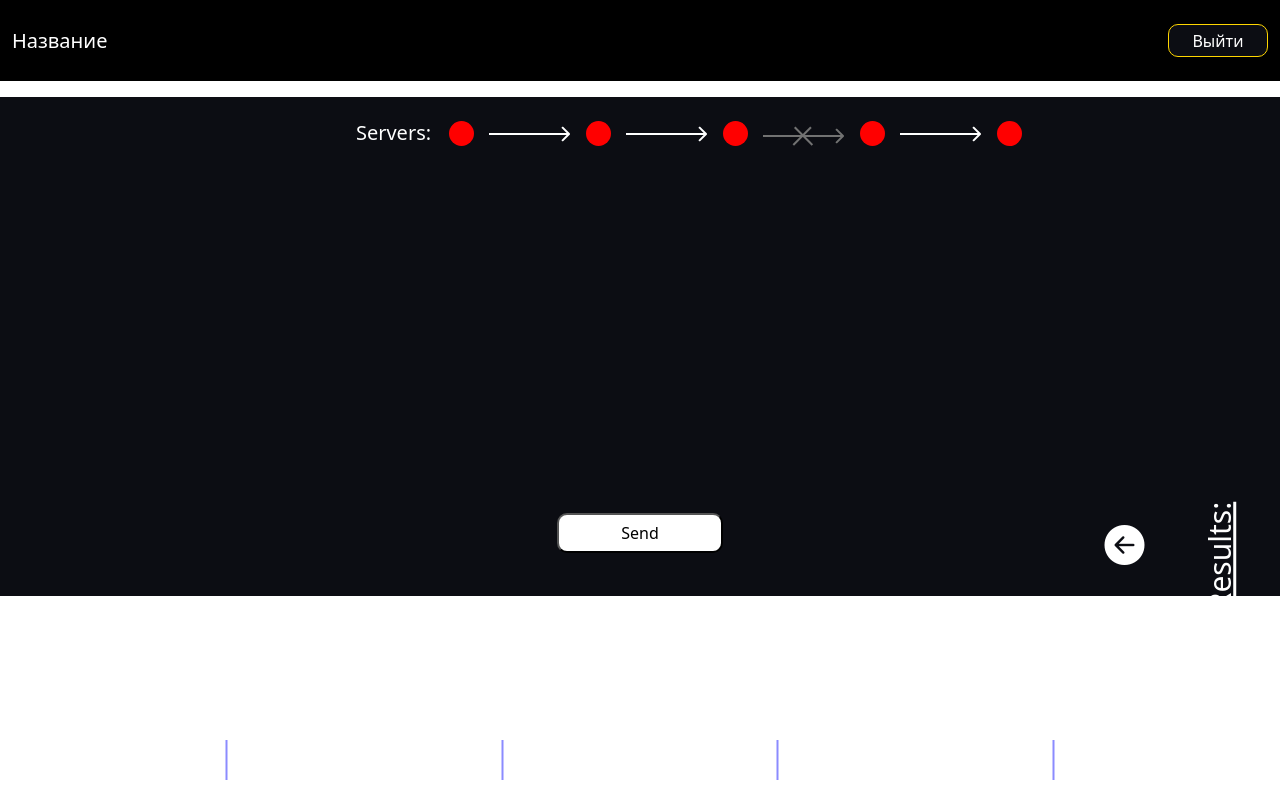
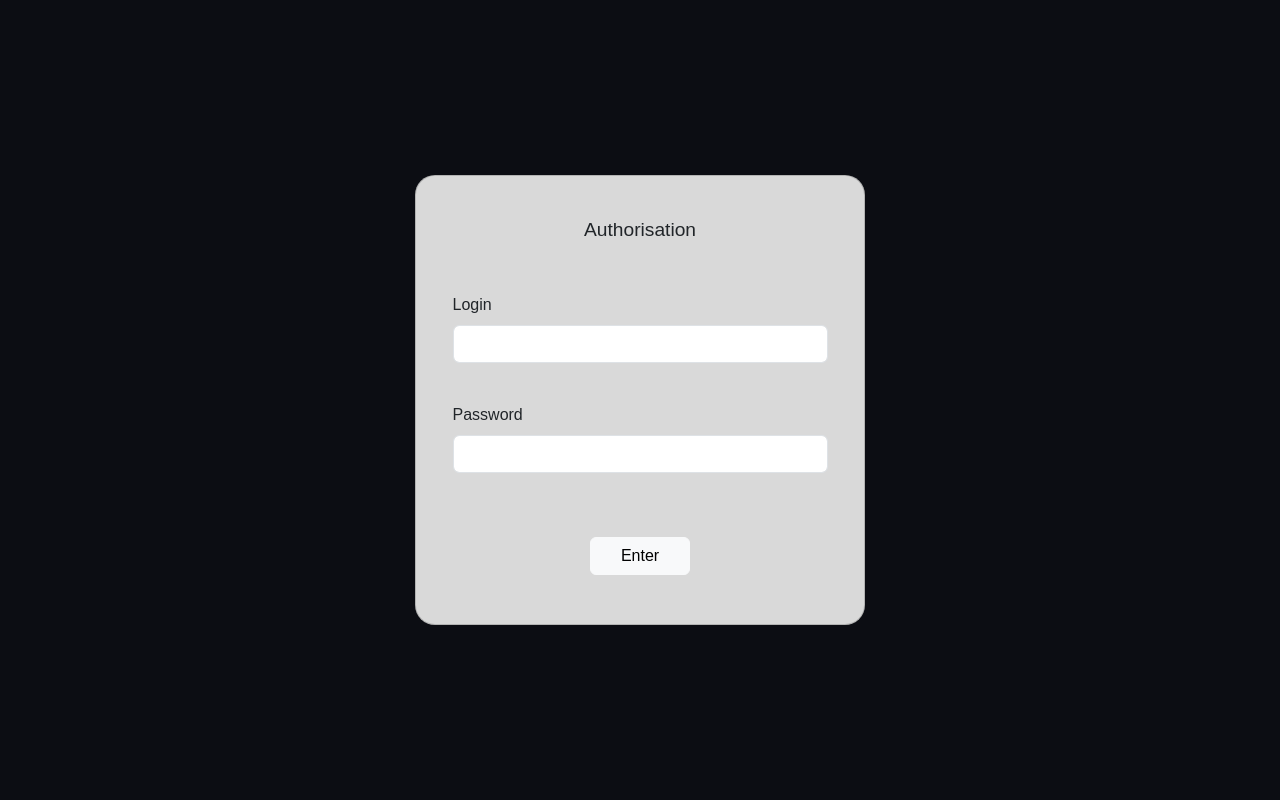
Before and after one commit to CodePolution/The-Ring, a Django app: page / in a window 1280 px wide. Run offline with Django 5.2, Linux system fonts and the light colour scheme; some web fonts are replaced.

Commit message:
Аутентификация

```diff
--- a/ring/polls/templates/polls/main.html
+++ b/ring/polls/templates/polls/main.html
@@ -10,22 +10,33 @@
 </head>
 <body>
     <header>
+        <nav class="navbar" style="background-color: #000000;">
+            {% if user.is_authenticated %}
+            <form method='POST' action={% url "out" %}>
+                {% csrf_token %}
+                <div class="container-fluid container_nav d-flex">
+                    <a class="navbar-brand text-white">Название</a>
+                    <button type='submit' class="custom_btn">Выйти</button>
+                </div>
+            </form>
+            {% else %}
+            <div>
+                <a class="navbar-brand text-white">Название</a>
+            </div>
+            {% endif %}
+        </nav>
+    </header>
 
-         <form style="background-color: #000000;" method='POST' action={% url "out" %}>   {% csrf_token %}
-        <nav class="navbar" style="background-color: #000000;">
 
-            <div class="container-fluid container_nav d-flex">
-                <a class="navbar-brand text-white">Название</a>
-                <button type='submit' class="custom_btn" type="submit">Выйти</button>
-            </div>
+    <main>
+        <div class="container-fluid">
 
-        </nav>
-        </form>
-    </header>
-    <main>
+        </div>
+
         <div class="container-fluid">
             <div class="container d-flex justify-content-center pt-4">
                 <div class="row">
+
                     <div class="col-12 d-flex offset-2">
                         <h5 class="text-white" style="margin-right: 10px;">Servers:</h5>
                         <div class="first d-flex px-2">
--- a/ring/polls/urls.py
+++ b/ring/polls/urls.py
@@ -10,5 +10,5 @@ from . import views
 urlpatterns = [
     path('', views.main, name='main'),
     path('login/', views.SignInView.as_view(), name="log"),
-    path('logout/', views.LogoutView.as_view(template_name='polls/authorization.html'), name='out'),
+    path('logout/', auth_views.LogoutView.as_view(template_name='polls/authorization.html'), name='out'),
 ]
--- a/ring/polls/views.py
+++ b/ring/polls/views.py
@@ -10,10 +10,16 @@ from django.contrib.auth import authenticate, login
 from django.contrib import messages
 from django.contrib.auth.views import  LoginView, LogoutView
 from .forms import AuthorizationForm
-from django.contrib.auth import logout
+from django.contrib.auth import *
 
+
+# Отображение основной страницы со встроенной аутентификацией
 def main(request):
-    return render(request, 'polls/main.html')
+    if request.user.is_authenticated:
+        return render(request, 'polls/main.html')
+    else:
+        return render(request, 'polls/authorization.html')
+
 
 class SignInView(LoginView):
     """
```
Also changed, not shown: ring/db.sqlite3.
